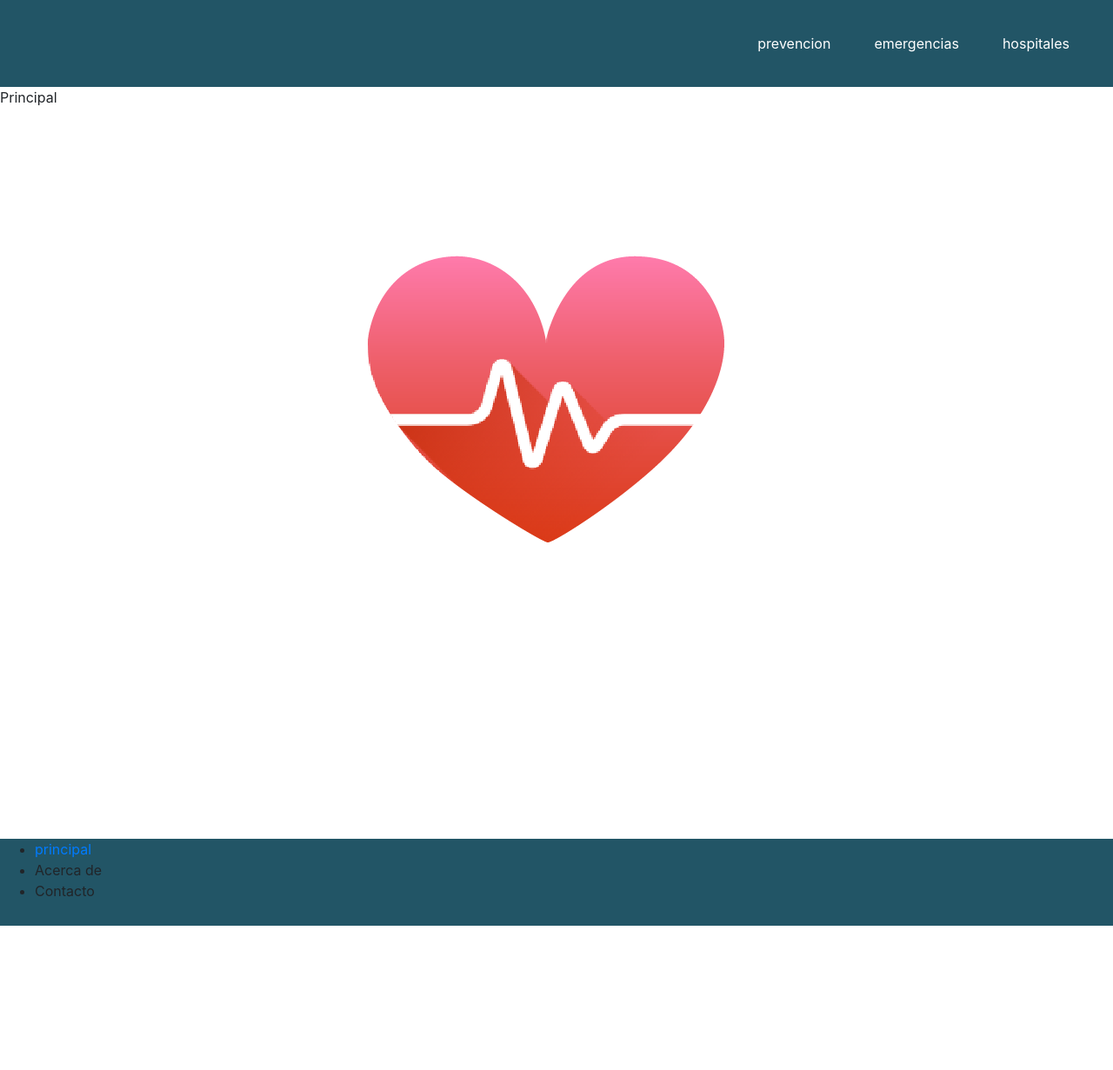
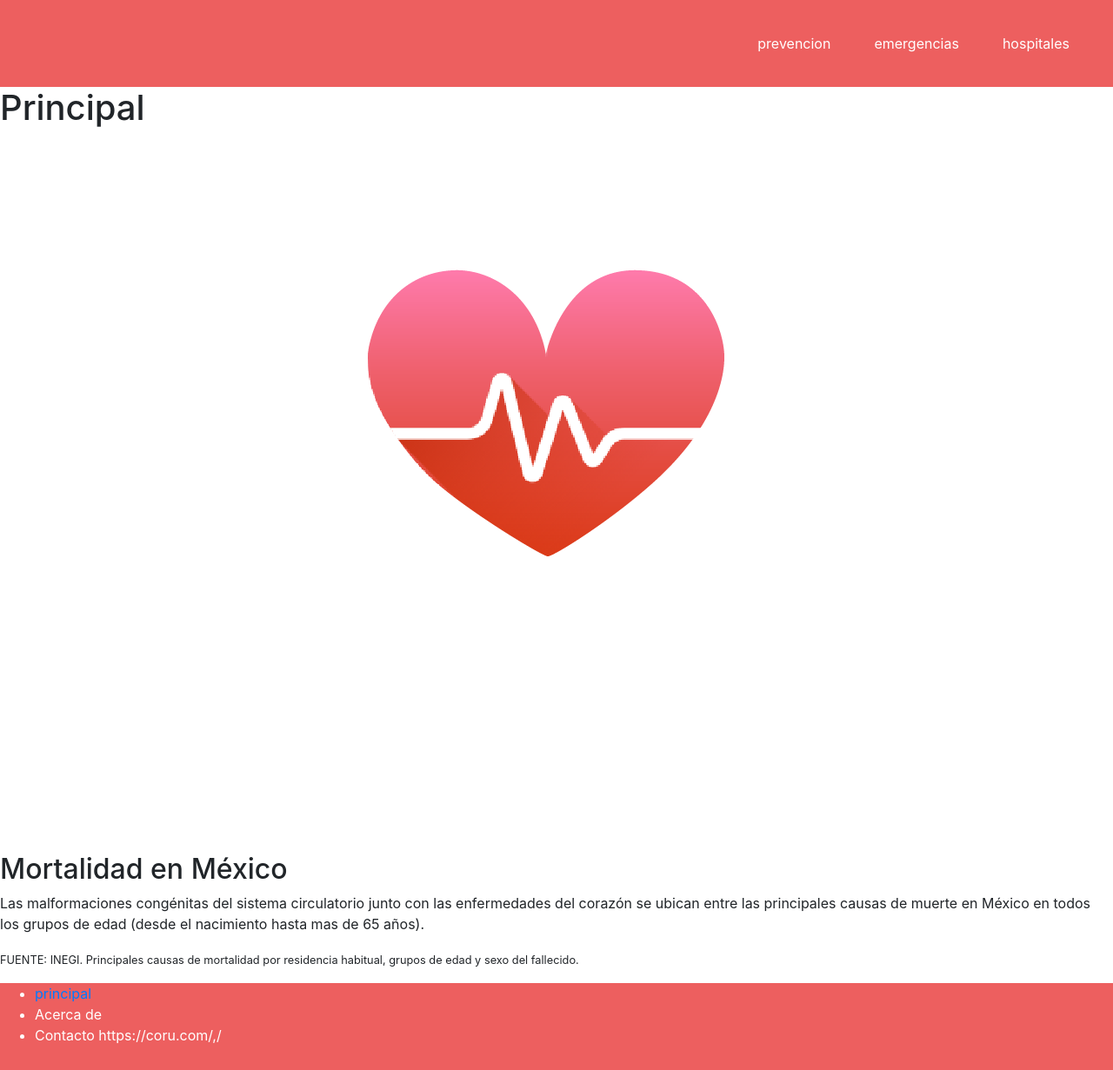
Before and after one commit to rrortegaa/xAmor, an Angular app in the folder Proyecto/xAmor/: page /principal in a window 1280 px wide. Shown: the whole page at 87% size. Before the commit the page ends 1065 px from the top, so only its background shows below. Built offline with nearby package versions, Linux system fonts and the light colour scheme.

Commit message:
Cambios en el color y otros

```diff
--- a/Proyecto/xAmor/src/app/app.component.css
+++ b/Proyecto/xAmor/src/app/app.component.css
@@ -8,7 +8,6 @@
     background-color: #f56;
     width: 100%;
     height: 100vh;
-    display: flex;
-    flex-direction: column; /* para que quede en columnas separadas */
-
+    /* display: flex;
+    flex-direction: column; para que quede en columnas separadas */
   }
--- a/Proyecto/xAmor/src/app/footer/footer.component.css
+++ b/Proyecto/xAmor/src/app/footer/footer.component.css
@@ -1,6 +1,10 @@
 footer {
-    background-color: #256;
+    background-color: #ed5f5f;
     width: 100%;
     height: 100px;
     align-self: flex-end;
   }
+
+  li {
+    color:white;
+  }
--- a/Proyecto/xAmor/src/app/footer/footer.component.html
+++ b/Proyecto/xAmor/src/app/footer/footer.component.html
@@ -5,6 +5,6 @@
             <a routerLink = "/principal">principal</a>
         </li>
         <li>Acerca de</li>
-        <li>Contacto</li>
+        <li>Contacto   https://coru.com/,/</li>
       </ul>
 </footer>
--- a/Proyecto/xAmor/src/app/navigation-bar/navigation-bar.component.css
+++ b/Proyecto/xAmor/src/app/navigation-bar/navigation-bar.component.css
@@ -2,7 +2,7 @@
   nav {
     width: 100%;
     height: 100px;
-    background-color: #256;
+    background-color:#ed5f5f;
 
   }
 
--- a/Proyecto/xAmor/src/app/prevencion/prevencion.component.css
+++ b/Proyecto/xAmor/src/app/prevencion/prevencion.component.css
@@ -0,0 +1,14 @@
+/* Ejemplo de uso de imagen con transparencia */
+.caja{
+    width: 400px;
+    height: 400px;
+    background: url('https://placeimg.com/640/480/any');
+    background-size: cover;
+    display: flex;
+}
+
+.texto {
+    width: 100%;
+    background-color: hsla(300deg,30%,60%,0.5);
+    align-self: flex-end;
+}
--- a/Proyecto/xAmor/src/app/prevencion/prevencion.component.html
+++ b/Proyecto/xAmor/src/app/prevencion/prevencion.component.html
@@ -1,8 +1,15 @@
-<h3>Prevención</h3>
+<!-- <h3>Prevención</h3>
 <div class="grid grid-pad">
   <a *ngFor="let hero of heroes" class="col-1-4">
     <div class="module hero">
       <h4>{{hero.name}}</h4>
     </div>
   </a>
+</div> -->
+
+<div class="caja">
+  <div class="texto">
+    <h1>Titulo</h1>
+    <p>Lorem ipsum dolor sit amet consectetur adipisicing elit. Obcaecati optio aspernatur magni, perferendis quis quidem at dolore veritatis itaque cupiditate voluptatem reprehenderit incidunt? Ipsam, minus ex cupiditate rem eaque voluptatum!</p>
+  </div>
 </div>
--- a/Proyecto/xAmor/src/app/principal/principal.component.html
+++ b/Proyecto/xAmor/src/app/principal/principal.component.html
@@ -1,10 +1,13 @@
-
 <div>
-      <p>
+  <h1>
     Principal
-      </p>
+  </h1>
   <p class="imagen_principal">
     <img src="assets/CORA.png">
-
   </p>
 </div>
+<h2>Mortalidad en México</h2>
+<p>
+  Las malformaciones congénitas del sistema circulatorio junto con las enfermedades del corazón se ubican entre las principales causas de muerte en México en todos los grupos de edad (desde el nacimiento hasta mas de 65 años).
+</p>
+<blockquote cite="http://cuentame.inegi.org.mx/poblacion/defunciones.aspx?tema=P"><p><small>FUENTE: INEGI. Principales causas de mortalidad por residencia habitual, grupos de edad y sexo del fallecido.</small></p></blockquote>
--- a/Proyecto/xAmor/src/styles.css
+++ b/Proyecto/xAmor/src/styles.css
@@ -1 +1,5 @@
 /* You can add global styles to this file, and also import other style files */
+body {
+    display: flex;
+    flex-direction: column;
+}
```
Lines whose indentation alone changed are shown as unchanged.
